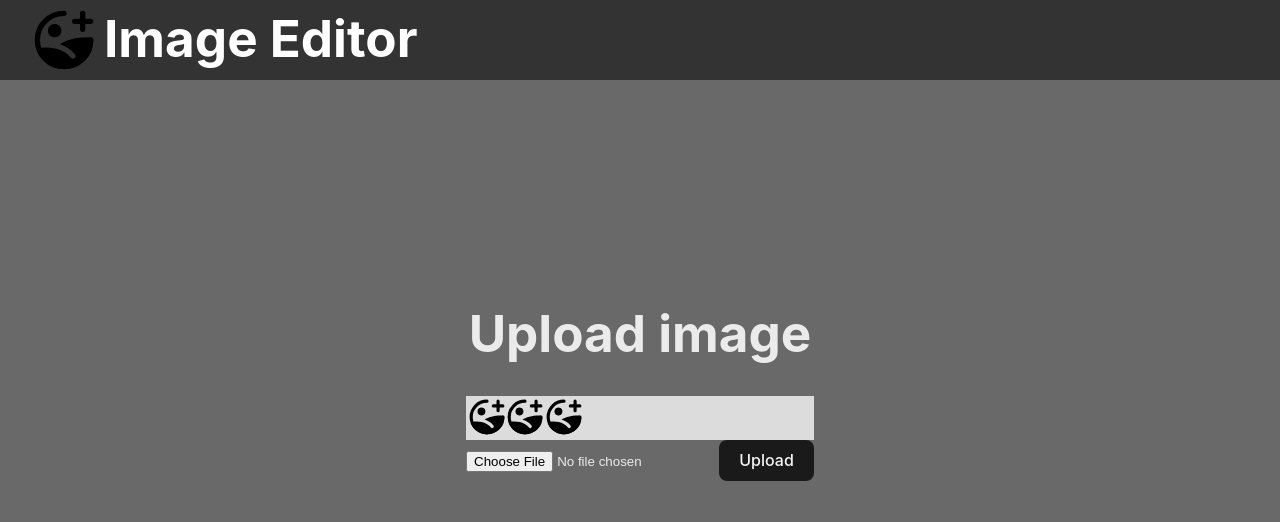
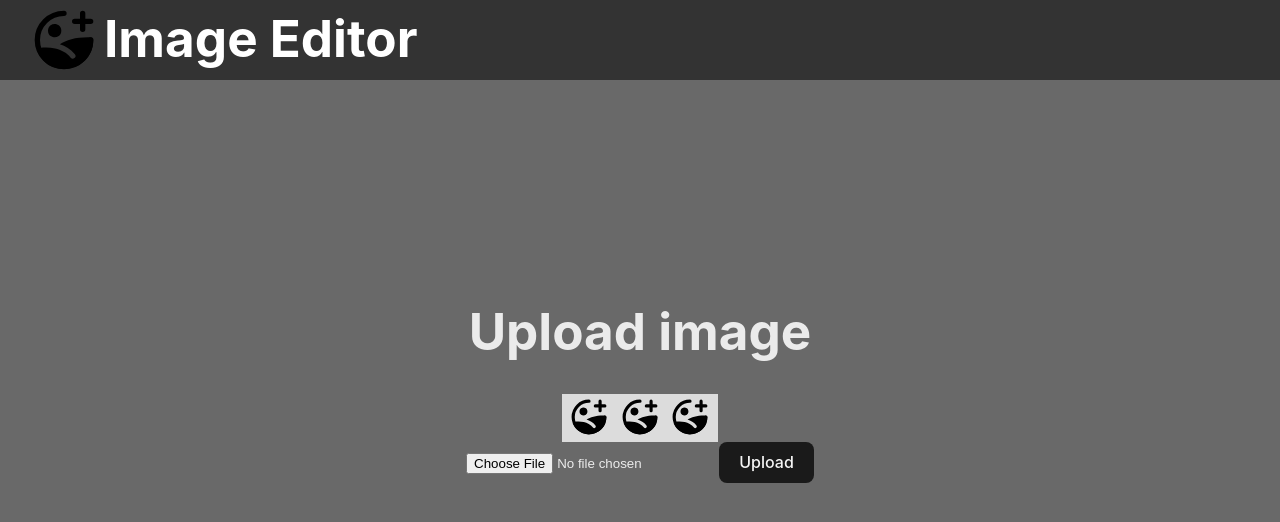
Before and after one commit to JagWoyat/react-image-editor-with-python, a React (Vite) app: page / in a window 1280 px wide. Shown: the top 522 px of the page. Built offline with nearby package versions, Linux system fonts and the light colour scheme.

Commit message:
added selecotr

```diff
--- a/src/ImageUploader.tsx
+++ b/src/ImageUploader.tsx
@@ -1,4 +1,4 @@
-import { useState } from "react";
+import { ChangeEvent, useState } from "react";
 import Selector from "./components/Selector/Selector";
 
 type Props = {
@@ -14,7 +14,8 @@ type Options = {
 };
 
 export default function ImageUploader({ title, path, request }: Props) {
-  const [image, setImage] = useState<File>();
+  const [image, setImage] = useState<File | undefined>();
+  const [imagePreview, setImagePreview] = useState<string | null>(null);
   const [selectorOptions, setSelectorOptions] = useState<Options>({
     mirroredVer: false,
     mirroredHor: false,
@@ -25,8 +26,19 @@ export default function ImageUploader({ title, path, request }: Props) {
     setSelectorOptions(newOptions);
   };
 
-  const onFileChange = (event: any) => {
-    setImage(event.target.files[0]);
+  const onFileChange = (event: ChangeEvent<HTMLInputElement>) => {
+    const file = event.target.files?.[0];
+
+    if (file) {
+      setImage(file);
+      const reader = new FileReader();
+
+      reader.onload = (e) => {
+        setImagePreview(e.target?.result as string);
+      };
+
+      reader.readAsDataURL(file);
+    }
   };
 
   const handleSubmit = (event: any) => {
@@ -60,12 +72,19 @@ export default function ImageUploader({ title, path, request }: Props) {
   return (
     <div>
       <h1>{title}</h1>
+      {imagePreview && (
+        <img
+          src={imagePreview}
+          alt="SelectedImage"
+          style={{ maxWidth: "45%" }}
+        />
+      )}
       <Selector
         updateState={updateSelectorOptions}
         selectorOptions={selectorOptions}
       />
       <form onSubmit={handleSubmit}>
-        <input type="file" onChange={onFileChange} />
+        <input type="file" accept="image/*" onChange={onFileChange} />
         <button type="submit">Upload</button>
       </form>
     </div>
--- a/src/components/Icon/Icon.module.css
+++ b/src/components/Icon/Icon.module.css
@@ -2,4 +2,9 @@
   background-size: 100%;
   background-repeat: no-repeat;
   border: none;
+  outline: 0 !important;
 }
+
+/* .Button:hover {
+  border: 1px black solid;
+} */
--- /dev/null
+++ b/src/components/Icon/SelectorIcon/SelectorIcon.tsx
@@ -0,0 +1,54 @@
+import { useState } from "react";
+import Icon from "../Icon";
+
+export default function SelectorIcon({
+  selectorOptions,
+  icon,
+  name,
+  updateState,
+}: any) {
+  const BaseStyles = {
+    height: "2.5rem",
+    backgroundColor: "transparent",
+  };
+  const ClickedStyles = {
+    height: "2.5rem",
+    backgroundColor: "transparent",
+    opacity: "0.5",
+  };
+
+  const [IconStyles, setIconStyles] = useState(BaseStyles);
+
+  type Options = {
+    mirroredVer: boolean;
+    mirroredHor: boolean;
+    cropped: boolean;
+  };
+
+  let optionsTemp: Options = selectorOptions;
+
+  function changeState(nam: keyof typeof optionsTemp): void {
+    if (selectorOptions.hasOwnProperty(nam)) {
+      optionsTemp[nam] = !optionsTemp[nam];
+      updateState(optionsTemp);
+      console.log(selectorOptions);
+      if (!optionsTemp[nam]) {
+        setIconStyles(BaseStyles);
+      } else {
+        setIconStyles(ClickedStyles);
+      }
+    } else {
+      console.log(`Property '${nam}' does not exist in the object.`);
+    }
+  }
+
+  return (
+    <div>
+      <Icon
+        icon={icon}
+        onClick={() => changeState(name)}
+        IconStyles={IconStyles}
+      />
+    </div>
+  );
+}
--- a/src/components/Selector/Selector.module.css
+++ b/src/components/Selector/Selector.module.css
@@ -1,7 +1,16 @@
+.Main {
+  display: flex;
+  justify-content: center;
+}
+
 .Wrapper {
   display: flex;
   flex-direction: row;
   background-color: gainsboro;
   height: 2.5rem;
-  padding: 0.125rem;
+  gap: 0.75rem;
+  width: min-content;
+  padding: 0.25rem;
+  padding-right: 0.5rem;
+  padding-left: 0.5rem;
 }
--- a/src/components/Selector/Selector.tsx
+++ b/src/components/Selector/Selector.tsx
@@ -1,6 +1,6 @@
-import Icon from "../Icon/Icon";
 import icon from "../../img/image-circle-plus-svgrepo-com.svg";
 import styles from "./Selector.module.css";
+import SelectorIcon from "../Icon/SelectorIcon/SelectorIcon";
 
 type Options = {
   mirroredVer: boolean;
@@ -13,41 +13,29 @@ type Props = {
   updateState: (newOptions: Options) => void;
 };
 
-const Selector: React.FC<Props> = ({ selectorOptions, updateState }) => {
-  let optionsTemp: Options = selectorOptions;
-
-  function changeState(name: keyof typeof selectorOptions): void {
-    if (selectorOptions.hasOwnProperty(name)) {
-      optionsTemp[name] = !optionsTemp[name];
-      updateState(optionsTemp);
-      console.log(selectorOptions[name]);
-    } else {
-      console.log(`Property '${name}' does not exist in the object.`);
-    }
-  }
-
-  const IconStyles = {
-    height: "3rem",
-    backgroundColor: "transparent",
-  };
-
+const Selector: React.FC<Props> = ({ selectorOptions, updateState }: Props) => {
   return (
+    <div className={styles.Main}>
       <div className={styles.Wrapper}>
-      <Icon
-        IconStyles={IconStyles}
+        <SelectorIcon
           icon={icon}
-        onClick={() => changeState("mirroredVer")}
+          selectorOptions={selectorOptions}
+          name={"mirroredVer"}
+          updateState={updateState}
         />
-      <Icon
-        IconStyles={IconStyles}
+        <SelectorIcon
           icon={icon}
-        onClick={() => changeState("mirroredHor")}
+          selectorOptions={selectorOptions}
+          name={"mirroredHor"}
+          updateState={updateState}
         />
-      <Icon
-        IconStyles={IconStyles}
+        <SelectorIcon
           icon={icon}
-        onClick={() => changeState("cropped")}
+          selectorOptions={selectorOptions}
+          name={"cropped"}
+          updateState={updateState}
         />
+      </div>
     </div>
   );
 };
--- a/src/index.css
+++ b/src/index.css
@@ -64,7 +64,7 @@ button:hover {
 }
 button:focus,
 button:focus-visible {
-  outline: 4px auto -webkit-focus-ring-color;
+  outline: none;
 }
 
 .ResponseWrapper {
```
Lines whose indentation alone changed are shown as unchanged.
